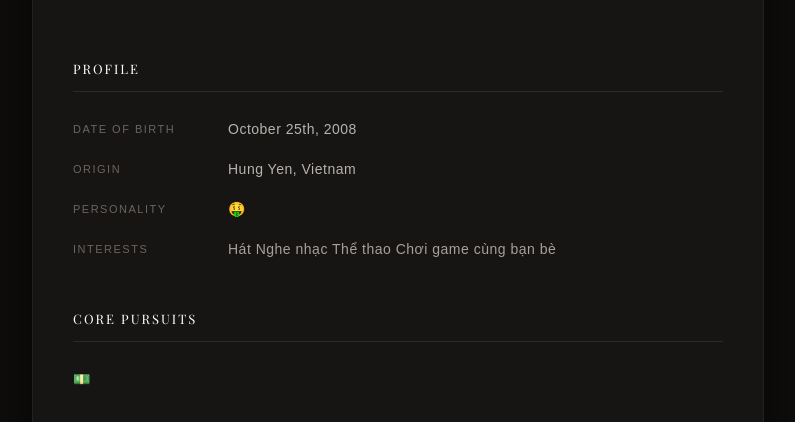
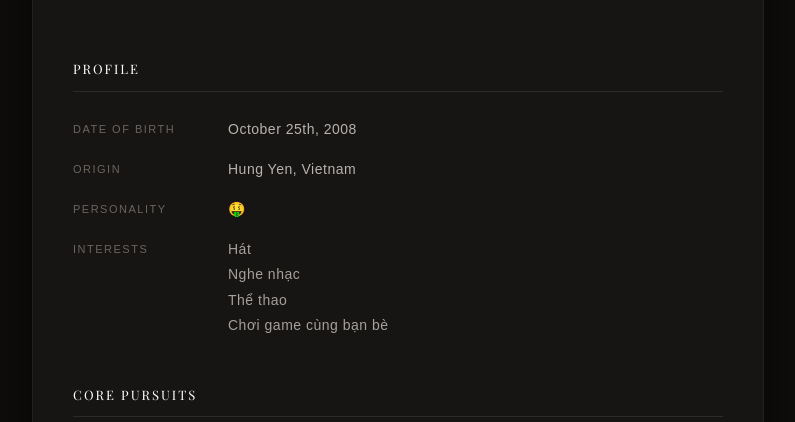
Before and after one commit to maingochien/12E, a plain HTML site: page index.html in a window 1280 px wide. Shown: the part 378-800 px from the top of the page, without its empty margins (242-1037 px from the left). Drawn offline with nearby package versions, Linux system fonts and the light colour scheme; a web font is replaced by a local one.

Commit message:
Update index.html

```diff
--- a/index.html
+++ b/index.html
@@ -187,10 +187,10 @@
 
                 <div class="label">Interests</div>
                 <div class="value">
-                    <span class="interest-tag">Hát</span>
-                    <span class="interest-tag">Nghe nhạc</span>
-                    <span class="interest-tag">Thể thao</span>
-                    <span class="interest-tag">Chơi game cùng bạn bè</span>
+                    <div class="interest-line">Hát</div>
+                    <div class="interest-line">Nghe nhạc</div>
+                    <div class="interest-line">Thể thao</div>
+                    <div class="interest-line">Chơi game cùng bạn bè</div>
                 </div>
             </div>
         </div>
```
